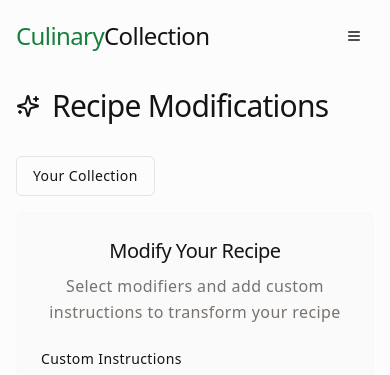
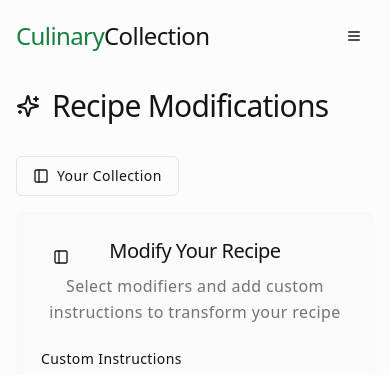
Before and after one commit to kkokos01/r-6684, a React (Vite) app: page /modifications in a window 390 px wide. Shown: the top 375 px of the page. Built offline with nearby package versions, Linux system fonts and the light colour scheme.

Commit message:
Allow hiding/expanding recipe collection
The recipe collection panel can now be hidden or expanded on both desktop and mobile views.

```diff
--- a/src/pages/Modifications.tsx
+++ b/src/pages/Modifications.tsx
@@ -1,5 +1,6 @@
+
 import { useState, useEffect } from 'react';
-import { Sparkles, ChevronLeft, ChevronRight } from 'lucide-react';
+import { Sparkles, ChevronLeft, ChevronRight, PanelLeft } from 'lucide-react';
 import { recipes } from '@/lib/data';
 import { Button } from '@/components/ui/button';
 import { Input } from '@/components/ui/input';
@@ -35,6 +36,7 @@ const Modifications = () => {
   const [isRightPanelOpen, setIsRightPanelOpen] = useState(false);
   const [isLoading, setIsLoading] = useState(false);
   const [viewOriginal, setViewOriginal] = useState(true);
+  const [isCollectionVisible, setIsCollectionVisible] = useState(true);
 
   // Filter to show only favorite recipes in the collection
   const favoriteRecipes = recipes.filter(recipe => recipe.isFavorite);
@@ -52,6 +54,10 @@ const Modifications = () => {
     setModifiedRecipe(null);
     setViewOriginal(true);
     setIsLeftPanelOpen(false);
+  };
+
+  const toggleCollectionPanel = () => {
+    setIsCollectionVisible(prev => !prev);
   };
 
   const handleSubmit = () => {
@@ -94,9 +100,20 @@ const Modifications = () => {
 
   return (
     <div className="space-y-8">
+      <div className="flex items-center justify-between">
         <div className="flex items-center">
           <Sparkles className="h-6 w-6 mr-3" />
           <h1 className="text-3xl font-medium">Recipe Modifications</h1>
+        </div>
+        <Button
+          variant="ghost"
+          size="icon"
+          onClick={toggleCollectionPanel}
+          className="hidden md:flex"
+          aria-label="Toggle collection panel"
+        >
+          <PanelLeft className={cn("h-5 w-5", !isCollectionVisible && "rotate-180")} />
+        </Button>
       </div>
 
       <div className="relative flex flex-col md:flex-row">
@@ -105,7 +122,9 @@ const Modifications = () => {
           <Button
             variant="outline"
             onClick={() => setIsLeftPanelOpen(true)}
+            className="flex items-center gap-2"
           >
+            <PanelLeft className="h-4 w-4" />
             Your Collection
           </Button>
 
@@ -130,17 +149,25 @@ const Modifications = () => {
           </SheetContent>
         </Sheet>
 
-        {/* Desktop Left Panel - Always visible on desktop */}
-        <div className="hidden md:block md:w-1/4 lg:w-1/5 md:mr-4 overflow-auto border border-muted/50 rounded-lg">
+        {/* Desktop Left Panel - Collapsible */}
+        {isCollectionVisible && (
+          <div className="hidden md:block md:w-1/4 lg:w-1/5 md:mr-4 overflow-auto border border-muted/50 rounded-lg transition-all duration-300">
             <RecipeCollectionPanel
               recipes={favoriteRecipes}
               selectedRecipe={selectedRecipe}
               onSelect={handleRecipeSelect}
             />
           </div>
+        )}
 
         {/* Middle Panel - Modification Controls */}
-        <div className="md:w-1/2 lg:w-2/5 bg-muted/20 rounded-lg border border-muted/50 p-6">
+        <div className={cn(
+          "md:transition-all md:duration-300",
+          isCollectionVisible
+            ? "md:w-1/2 lg:w-2/5"
+            : "md:w-3/5 lg:w-1/2",
+          "bg-muted/20 rounded-lg border border-muted/50 p-6"
+        )}>
           <ModificationControlsPanel
             userInput={userInput}
             setUserInput={setUserInput}
@@ -149,6 +176,8 @@ const Modifications = () => {
             onModifierToggle={handleModifierToggle}
             onSubmit={handleSubmit}
             isLoading={isLoading}
+            toggleCollectionPanel={toggleCollectionPanel}
+            isCollectionVisible={isCollectionVisible}
           />
         </div>
 
@@ -165,7 +194,12 @@ const Modifications = () => {
         </Sheet>
 
         {/* Desktop Right Panel - Always visible on desktop */}
-        <div className="hidden md:block md:w-1/4 lg:w-2/5 md:ml-4 overflow-auto border border-muted/50 rounded-lg">
+        <div className={cn(
+          "hidden md:block md:ml-4 overflow-auto border border-muted/50 rounded-lg transition-all duration-300",
+          isCollectionVisible
+            ? "md:w-1/4 lg:w-2/5"
+            : "md:w-2/5 lg:w-1/2"
+        )}>
           <RecipeDisplayPanel
             recipe={displayedRecipe}
             modifiedRecipe={modifiedRecipe}
@@ -234,7 +268,9 @@ const ModificationControlsPanel = ({
   selectedModifiers,
   onModifierToggle,
   onSubmit,
-  isLoading
+  isLoading,
+  toggleCollectionPanel,
+  isCollectionVisible
 }: {
   userInput: string,
   setUserInput: (value: string) => void,
@@ -242,11 +278,22 @@ const ModificationControlsPanel = ({
   selectedModifiers: string[],
   onModifierToggle: (id: string) => void,
   onSubmit: () => void,
-  isLoading: boolean
+  isLoading: boolean,
+  toggleCollectionPanel: () => void,
+  isCollectionVisible: boolean
 }) => {
   return (
     <div className="space-y-6">
-      <div className="text-center">
+      <div className="text-center relative">
+        <Button
+          variant="ghost"
+          size="icon"
+          onClick={toggleCollectionPanel}
+          className="md:hidden absolute left-0 top-0"
+          aria-label="Toggle collection panel"
+        >
+          <PanelLeft className={cn("h-5 w-5", !isCollectionVisible && "rotate-180")} />
+        </Button>
         <h2 className="text-xl font-medium mb-2">Modify Your Recipe</h2>
         <p className="text-muted-foreground">
           Select modifiers and add custom instructions to transform your recipe
```
Lines whose indentation alone changed are shown as unchanged.
